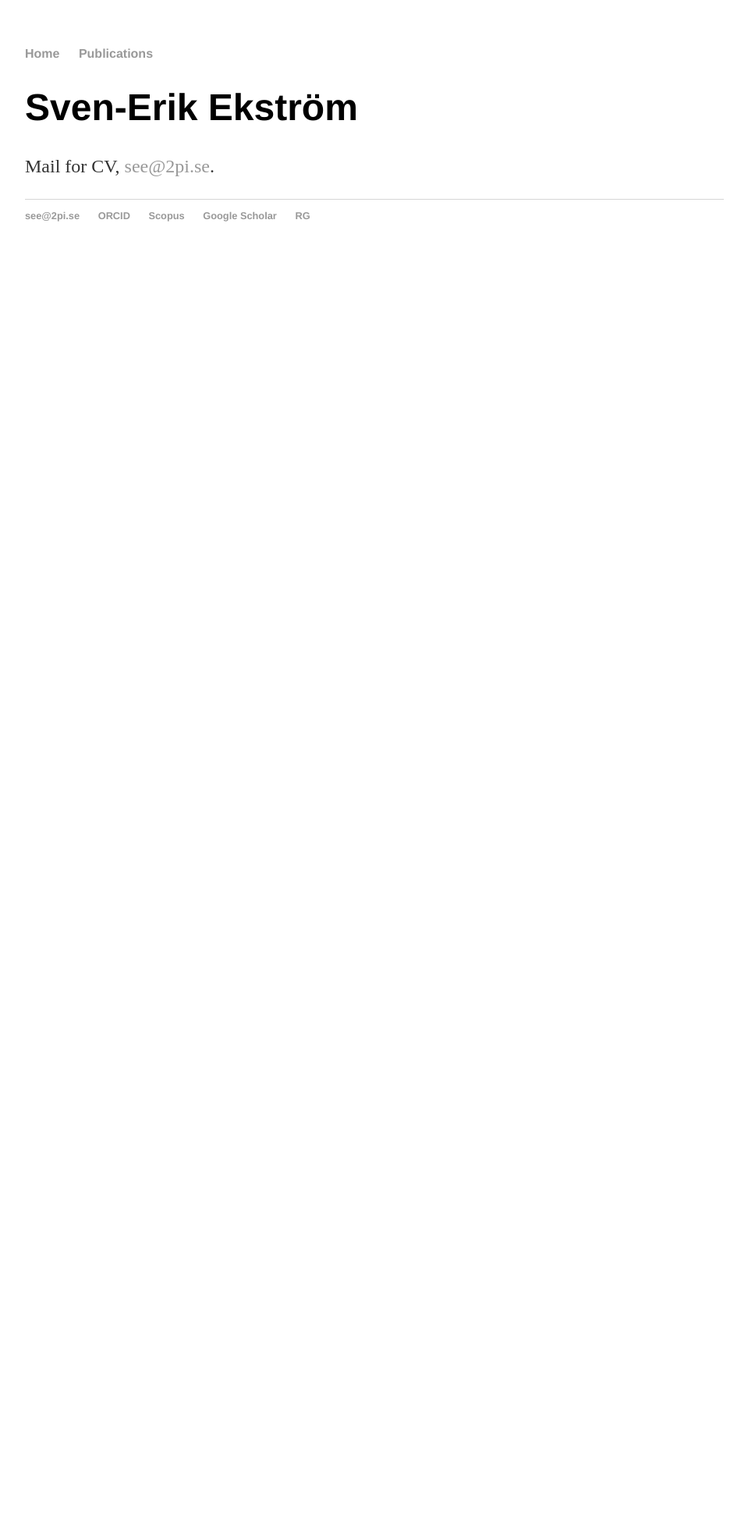
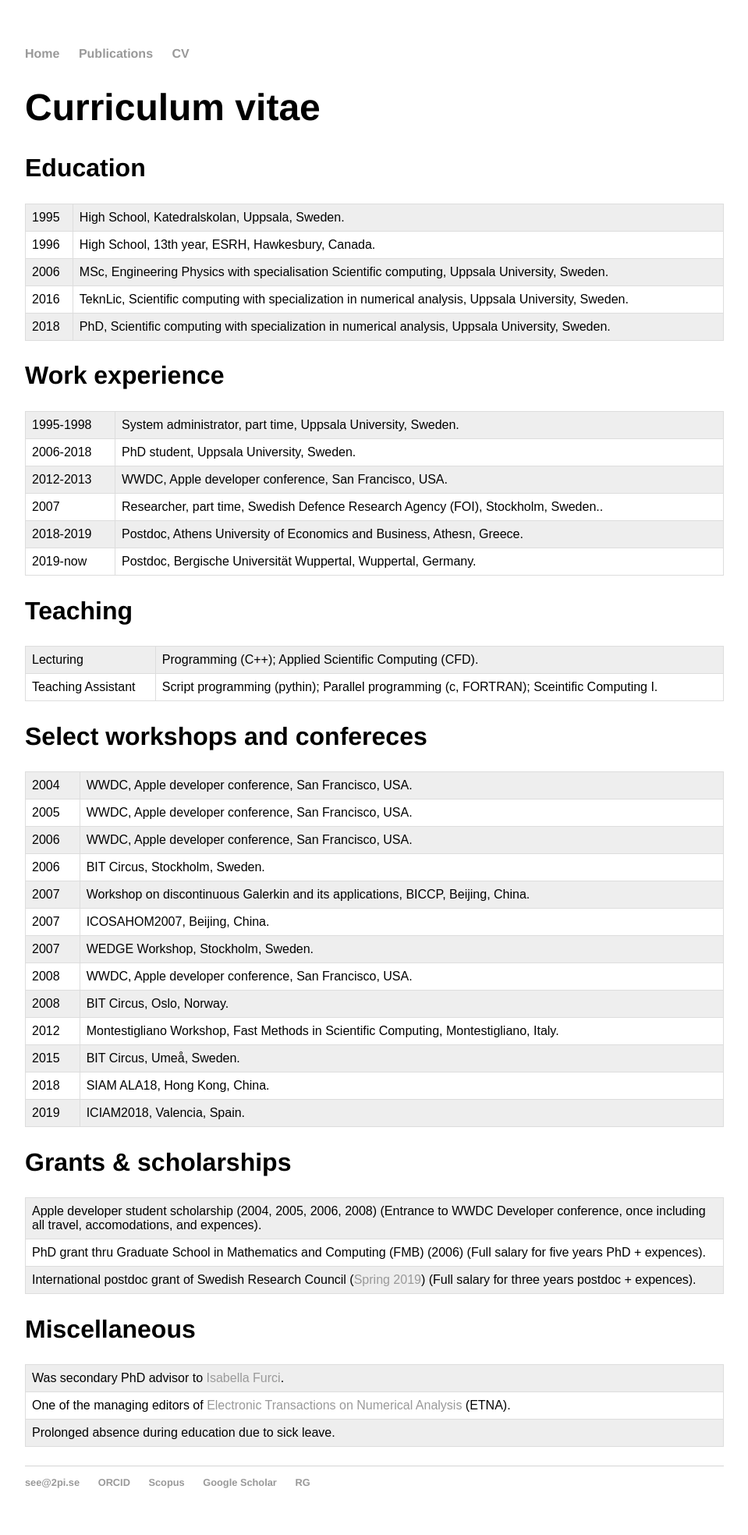
Before and after one commit to sverek/sverek.github.io, a Jekyll site: the page built from cv/index.html, in a window 1280 px wide. Shown: the whole page at 78% size, without its empty margins (160-1119 px from the left). Built offline with Jekyll 4.4.1, drawn with Linux system fonts in a browser that asks for light colours; before the commit the page ends 900 px from its top, so only the background shows below that.

Commit message:
added cv

```diff
--- a/_layouts/default.html
+++ b/_layouts/default.html
@@ -10,6 +10,7 @@
 	    		<ul>
 	        		<li><a href="/">Home</a></li>
 	        	    <li><a href="/publications">Publications</a></li>
+	        	    <li><a href="/cv">CV</a></li>
 	    		</ul>
 			</nav>
 			<div class="container">
--- a/cv/index.html
+++ b/cv/index.html
@@ -2,9 +2,81 @@
 layout: default
 title: www.2pi.se
 ---
+<style>
+table {
+  font-family: arial, sans-serif;
+  border-collapse: collapse;
+  width: 100%;
+}
+
+td, th {
+  border: 1px solid #dddddd;
+  text-align: left;
+  padding: 8px;
+}
+
+tr:nth-child(odd) {
+  background-color: #eeeeee;
+}
+</style>
 <div class="blurb">
-	<h1>Sven-Erik Ekström</h1>
-	<p>
-		Mail for CV, <a href="mailto:see@2pi.se">see@2pi.se</a>.
-	</p>
+
+	<h1>Curriculum vitae</h1>
+  <p>
+    <h2>Education</h2>
+    <table>
+    <tr><td>1995</td><td>High School, Katedralskolan, Uppsala, Sweden.</td></tr>
+    <tr><td>1996</td><td>High School, 13th year, ESRH, Hawkesbury, Canada.</td></tr>
+    <tr><td>2006</td><td>MSc, Engineering Physics with specialisation Scientific computing, Uppsala University, Sweden.</td></tr>
+    <tr><td>2016</td><td>TeknLic, Scientific computing with specialization in numerical analysis, Uppsala University, Sweden.</td></tr>
+    <tr><td>2018</td><td>PhD, Scientific computing with specialization in numerical analysis, Uppsala University, Sweden.</td></tr>
+    </table>
+
+    <h2>Work experience</h2>
+    <table>
+    <tr><td>1995-1998</td><td>System administrator, part time, Uppsala University, Sweden.</td></tr>
+    <tr><td>2006-2018</td><td>PhD student, Uppsala University, Sweden.</td></tr>
+    <tr><td>2012-2013</td><td>WWDC, Apple developer conference, San Francisco, USA.</td></tr>
+    <tr><td>2007</td><td>Researcher, part time, Swedish Defence Research Agency (FOI), Stockholm, Sweden..</td></tr>
+    <tr><td>2018-2019</td><td>Postdoc, Athens University of Economics and Business, Athesn, Greece.</td></tr>
+    <tr><td>2019-now</td><td>Postdoc, Bergische Universität Wuppertal, Wuppertal, Germany.</td></tr>
+    </table>
+
+    <h2>Teaching</h2>
+    <table>
+    <tr><td>Lecturing</td><td>Programming (C++); Applied Scientific Computing (CFD).</td></tr>
+    <tr><td>Teaching Assistant</td><td>Script programming (pythin); Parallel programming (c, FORTRAN); Sceintific Computing I.</td></tr>
+    </table>
+
+    <h2>Select workshops and confereces</h2>
+    <table>
+    <tr><td>2004</td><td>WWDC, Apple developer conference, San Francisco, USA.</td></tr>
+    <tr><td>2005</td><td>WWDC, Apple developer conference, San Francisco, USA.</td></tr>
+    <tr><td>2006</td><td>WWDC, Apple developer conference, San Francisco, USA.</td></tr>
+    <tr><td>2006</td><td>BIT Circus, Stockholm, Sweden.</td></tr>
+    <tr><td>2007</td><td>Workshop on discontinuous Galerkin and its applications, BICCP, Beijing, China.</td></tr>
+    <tr><td>2007</td><td>ICOSAHOM2007, Beijing, China.</td></tr>
+    <tr><td>2007</td><td>WEDGE Workshop, Stockholm, Sweden.</td></tr>
+    <tr><td>2008</td><td>WWDC, Apple developer conference, San Francisco, USA.</td></tr>
+    <tr><td>2008</td><td>BIT Circus, Oslo, Norway.</td></tr>
+    <tr><td>2012</td><td>Montestigliano Workshop, Fast Methods in Scientific Computing, Montestigliano, Italy.</td></tr>
+    <tr><td>2015</td><td>BIT Circus, Umeå, Sweden.</td></tr>
+    <tr><td>2018</td><td>SIAM ALA18, Hong Kong, China.</td></tr>
+    <tr><td>2019</td><td>ICIAM2018, Valencia, Spain.</td></tr>
+    </table>
+
+    <h2>Grants &amp; scholarships</h2>
+    <table>
+    <tr><td>Apple developer student scholarship (2004, 2005, 2006, 2008) (Entrance to WWDC Developer conference, once including all travel, accomodations, and expences).</td></tr>
+    <tr><td>PhD grant thru Graduate School in Mathematics and Computing (FMB) (2006) (Full salary for five years PhD + expences).</td></tr>
+    <tr><td>International postdoc grant of Swedish Research Council (<a href="https://www.vr.se/english/calls-and-decisions/grant-decisions/decisions/2019-03-25-international-postdoc.html">Spring 2019</a>) (Full salary for three years postdoc + expences).</td></tr>
+    </table>
+
+    <h2>Miscellaneous</h2>
+    <table>
+    <tr><td>Was secondary PhD advisor to <a href="https://scholar.google.se/citations?user=012cWm0AAAAJ">Isabella Furci</a>.</td></tr>
+    <tr><td>One of the managing editors of <a href="http://etna.mcs.kent.edu/">Electronic Transactions on Numerical Analysis</a> (ETNA).</td></tr>
+    <tr><td>Prolonged absence during education due to sick leave.</td></tr>
+    </table>
+  </p>
 </div>
```
